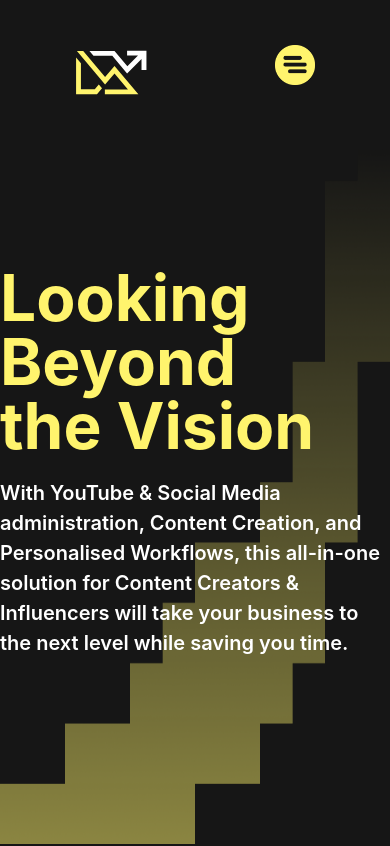
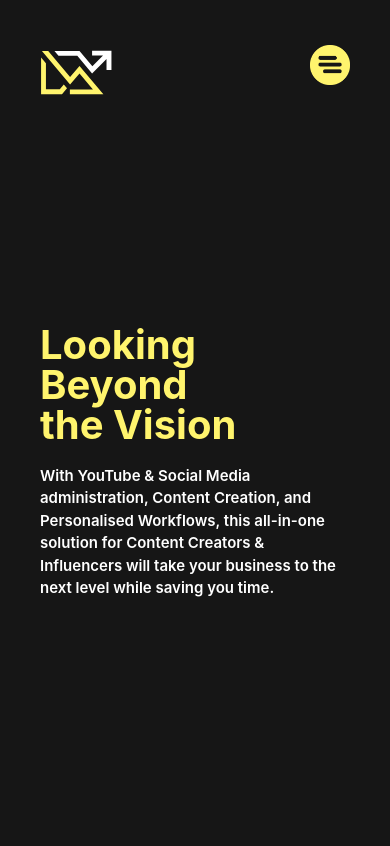
Before and after one commit to fabiodinota/beyondvisionltd, a Next.js app: page / in a window 390 px wide. Shown: the top 846 px of the page. Built offline with nearby package versions, Linux system fonts and the light colour scheme.

Commit message:
attempts at fixing the InfluencerCard Image issue

```diff
--- a/components/HomePage/InfluencerCard.tsx
+++ b/components/HomePage/InfluencerCard.tsx
@@ -8,7 +8,7 @@ const ServicesCard = () => {
   return (
     <>
       <div className=" rounded-3xl grid-container max-w-[1220px] w-[90%] bg-backgroundaccent md:h-[1500px] 1xl:h-[500px] grid md:grid-cols-1 md:grid-rows-3 1xl:grid-cols-3 1xl:grid-rows-1 gap-10 p-10 place-items-center">
-        <div className="rounded-3xl w-full h-full flex justify-center items-center py-10  flex-col hover:bg-background duration-300">
+        <div className="rounded-3xl w-full  flex justify-center items-center py-10  flex-col hover:bg-background duration-300">
           <div className=" w-[316px] pt-10 h-auto">
             <Image layout="responsive" src={Jordan} alt="image" />
           </div>
@@ -19,8 +19,8 @@ const ServicesCard = () => {
             3 Million Followers
           </p>
         </div>
-        <div className="rounded-3xl w-full h-full flex justify-center items-center py-10 flex-col hover:bg-background duration-300">
-          <div className=" max-w-full w-full px-1  sm:w-[316px] pt-10 h-auto">
+        <div className="rounded-3xl w-full  flex justify-center items-center py-10  flex-col hover:bg-background duration-300">
+          <div className=" w-[316px] pt-10 h-auto">
             <Image layout="responsive" src={Subas} alt="image" />
           </div>
           <h3 className="text-[30px] pt-3 font-semibold text-yellow">
--- a/components/HomePage/index.tsx
+++ b/components/HomePage/index.tsx
@@ -19,13 +19,13 @@ import TextComponent from "./TextComponent";
 
 const HomePage = () => {
   return (
-    <div className="flex justify-center items-center w-full flex-col -z-10">
+    <div className="flex justify-center items-center w-full flex-col">
       <section className="flex justify-center items-center max-w-[1220px] w-full mx-10 h-screen flex-row">
-        <div className="z-10 mt-20 md:mt-0">
-          <h1 className="z-10 text-[64px] xl:text-[96px] text-yellow leading-[100%] font-bold ">
+        <div className=" mt-20 md:mt-0 px-10 relative z-50">
+          <h1 className="text-[40px] xs:text-[64px] xl:text-[96px] text-yellow leading-[100%] font-bold ">
             Looking <br></br> Beyond <br></br>the Vision
           </h1>
-          <p className="text-text text-[20px] leading-[150%] font-semibold max-w-[400px] w-90% lg:w-[400px] pt-5">
+          <p className="text-text text-[15px] xs:text-[20px] leading-[150%] font-semibold max-w-[400px] w-90% lg:w-[400px] pt-5">
             With YouTube &#38; Social Media administration, Content Creation,
             and Personalised Workflows, this all-in-one solution for Content
             Creators &#38; Influencers will take your business to the next level
@@ -34,14 +34,14 @@ const HomePage = () => {
         </div>
         <div className="hidden md:block h-auto md:w-[350px] bml:w-[430px] lg:w-[500px] xl:w-[600px] 2xl:w-[750px] mt-10">
           <Image
-            className="z-10"
+            className="z-[1]"
             layout="responsive"
             src={Phone}
             alt="phone with social media statson inlcuding: likes, followers and views."
           />
         </div>
         <Image
-          className="fixed -z-0 no-select opacity-50 md:opacity-100"
+          className="fixed  no-select opacity-0 md:opacity-100 hidden md:block"
           src={Background}
           alt="background"
           layout="fill"
--- a/components/Navbar/index.tsx
+++ b/components/Navbar/index.tsx
@@ -23,8 +23,8 @@ const NavBar = () => {
   };
   return (
     <div>
-      <nav className="z-[9999]">
-        <div className="ml-[75px] mt-[50px] absolute z-50">
+      <nav className="relative z-[9999]">
+        <div className="ml-[40px] xs:ml-[75px] mt-[50px] absolute z-50">
           <Image
             src={Logo}
             // layout="responsive"
@@ -82,7 +82,7 @@ const NavBar = () => {
         </ul>
         <motion.button
           onClick={() => setIsOpen(!isOpen)}
-          className="absolute z-50 cursor-pointer right-0 mr-[75px] pt-[45px] block bml:hidden select-none"
+          className="absolute z-50 cursor-pointer right-0 mr-[40px] xs:mr-[75px] pt-[45px] block bml:hidden select-none"
         >
           {!isOpen ? (
             <Image width={40} height={40} src={Menu} alt="menuicon" />
--- a/next.config.js
+++ b/next.config.js
@@ -1,6 +1,7 @@
 /** @type {import('next').NextConfig} */
 const nextConfig = {
   reactStrictMode: true,
+  experimental: { images: { layoutRaw: true } }
 };
 
 module.exports = nextConfig;
```
